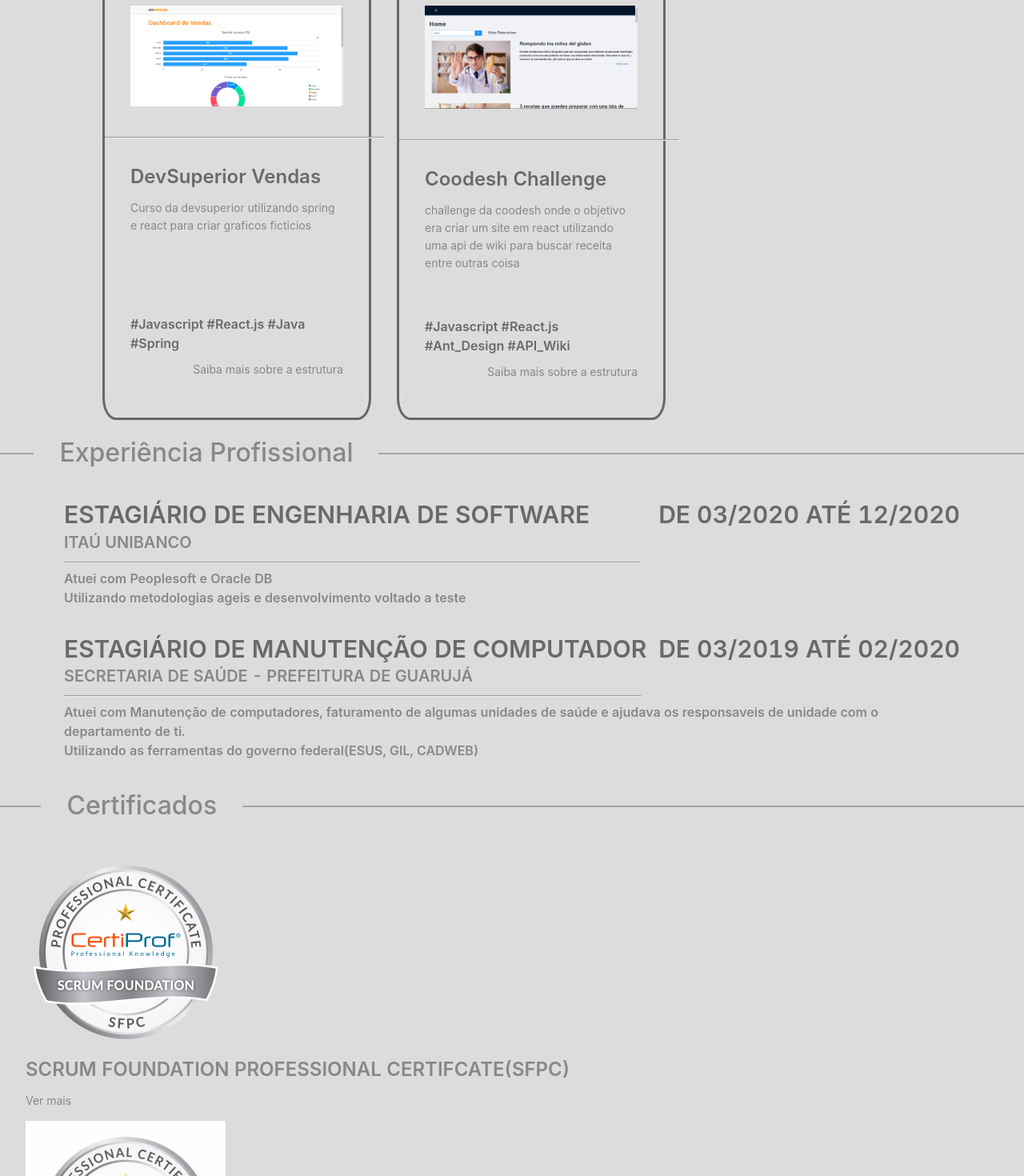
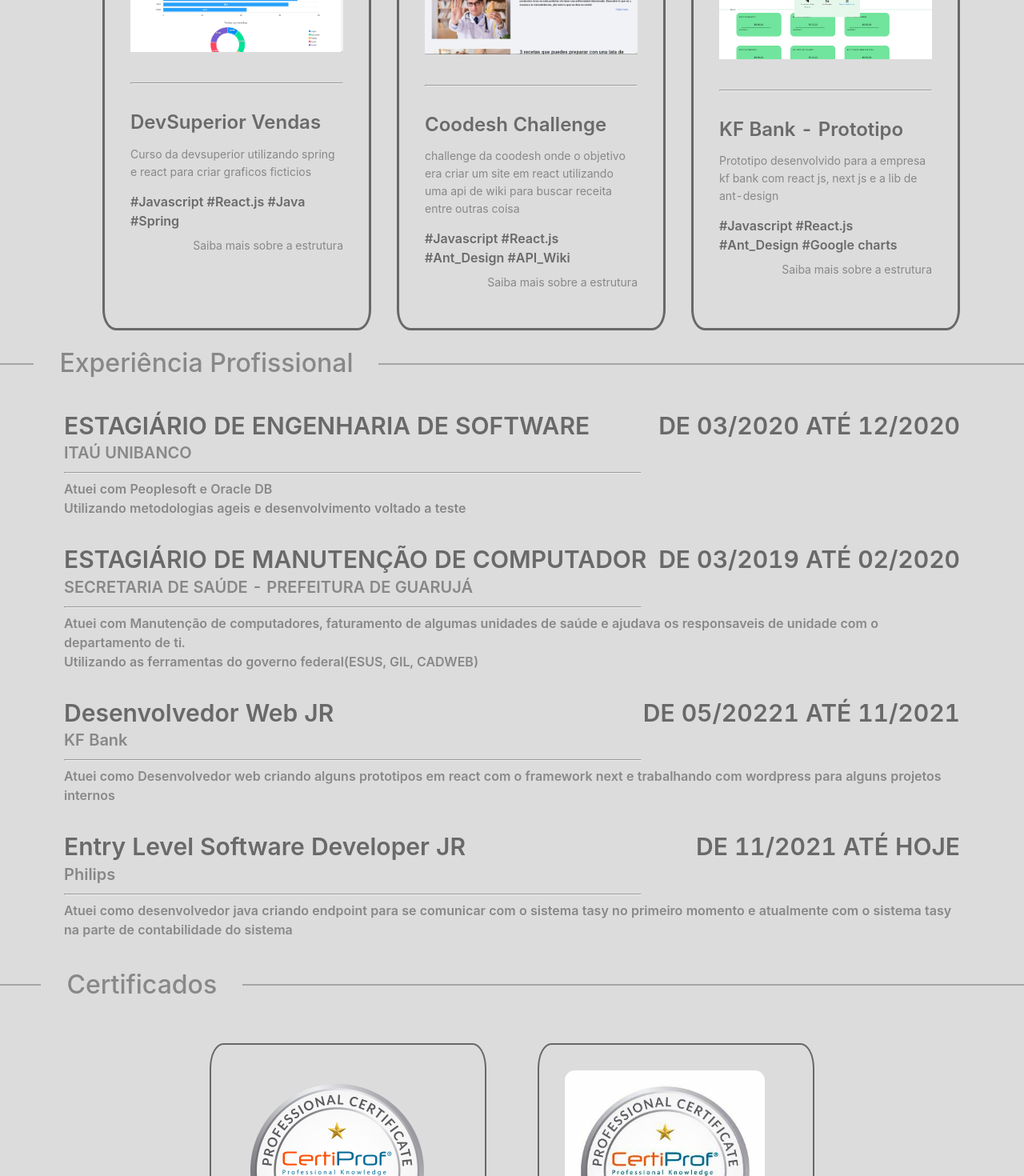
Before and after one commit to vitorsierro/Portfolio, a Next.js app: page / in a window 1280 px wide. Shown: the part 1330-2800 px from the top of the page at 80% size. Built offline with nearby package versions, Linux system fonts and the light colour scheme.

Commit message:
reparar certificado e responsividade

```diff
--- a/src/components/Certificado/Certificados.jsx
+++ b/src/components/Certificado/Certificados.jsx
@@ -17,7 +17,7 @@
 		<>
 			<Divider id="certificados" orientation="left" className={styled.Divider}>Certificados</Divider>
 			<Row className={styled.Container}>
-				<Col class={styled.ContainerCard} style={{height: '520px !important'}}>
+				<Col className={styled.ContainerCard} style={{height: '520px !important'}}>
 					<header>
 						<Image src={scrum} width={250} height={250} quality={100} />
 						<Title level={3}>SCRUM FOUNDATION PROFESSIONAL CERTIFCATE(SFPC)</Title>
@@ -28,7 +28,7 @@
 						</a></Link>
 					</main>
 				</Col>
-				<Col class={styled.ContainerCard} style={{height: '520px !important'}}>
+				<Col className={styled.ContainerCard} style={{height: '520px !important'}}>
 					<header>
 						<Image src={devops} width={250} height={250} quality={100} />
 						<Title level={3}>DevOps Essentials Professional Certificate(DEPC)</Title>
@@ -42,7 +42,7 @@
 			</Row>
 			<Divider id="cursos" orientation="left" className={styled.Divider}>Cursos</Divider>
 			<Row className={styled.Container}>
-				<Col class={styled.ContainerCard}>
+				<Col className={styled.ContainerCard}>
 					<header>
 						<Image src={alura} width={250} height={250} quality={100} />
 						<Title level={3}>Formação Alura - React</Title>
@@ -54,7 +54,7 @@
 						</a></Link>
 					</main>
 				</Col>
-				<Col class={styled.ContainerCard}>
+				<Col className={styled.ContainerCard}>
 					<header>
 						<Image src={origamid} width={250} height={250} quality={100} />
 						<Title level={3}>CSS FLEXBOX, BOOTSTRAP 4, Adobe XD, JAVASCRIPT e JQUERy</Title>
@@ -66,7 +66,7 @@
 						</a></Link>
 					</main>
 				</Col>
-				<Col class={styled.ContainerCard}>
+				<Col className={styled.ContainerCard}>
 					<header>
 						<Image src={hcode} width={250} height={250} quality={100} />
 						<Title level={3}>PHP 7</Title>
--- a/src/components/Experiencia/Experiencia.jsx
+++ b/src/components/Experiencia/Experiencia.jsx
@@ -27,6 +27,24 @@
         <Title level={5}>Atuei com Manutenção de computadores, faturamento de algumas unidades de saúde e ajudava os responsaveis de unidade com o departamento de ti.<br/>
         Utilizando as ferramentas do governo federal(ESUS, GIL, CADWEB)</Title>
       </div>
+      <div className={styled.Experiencia}>
+        <div>
+          <Title level={2}>Desenvolvedor Web JR</Title>
+          <Title level={2}>DE 05/20221 ATÉ 11/2021</Title>
+        </div>
+        <Title level={4} className={styled.ExperienciaH4}>KF Bank</Title>
+        <hr />
+        <Title level={5}>Atuei como Desenvolvedor web criando alguns prototipos em react com o framework next e trabalhando com wordpress para alguns projetos internos</Title>
+      </div>
+      <div className={styled.Experiencia}>
+        <div>
+          <Title level={2}>Entry Level Software Developer JR</Title>
+          <Title level={2}>DE 11/2021 ATÉ HOJE</Title>
+        </div>
+        <Title level={4} className={styled.ExperienciaH4}>Philips</Title>
+        <hr />
+        <Title level={5}>Atuei como desenvolvedor java criando endpoint para se comunicar com o sistema tasy no primeiro momento e atualmente com o sistema tasy na parte de contabilidade do sistema </Title>
+      </div>
     </div>
   )
 };
--- a/src/components/Projetos/Projetos.jsx
+++ b/src/components/Projetos/Projetos.jsx
@@ -12,6 +12,7 @@
 import tractian from '../../public/tractian-page.png'
 import dsvendas from '../../public/dsvendas-page.png'
 import coodesh from '../../public/coodesh-page.png'
+import kfbank from '../../public/kfbank.png'
 
 const { Title } = Typography;
 
@@ -63,7 +64,7 @@
             <div className={styled.Conteudo}>
               <hr />
               <Title level={3}>Moveit</Title>
-              <p className={styled.Conteudo}>col-6</p>
+              <p className={styled.Conteudo}>Site desenvolvido para aprender react e next com a função de desafios de 30 minutos para focar estilo pomodoro</p>
               <Title level={5}>#React.js #Next.js #Javascript </Title>
             </div></a></Link>
           <Link href="https://nlw-moveit-7nov1by65-vitorsierro.vercel.app/" ><a target='_blank'>
@@ -117,6 +118,18 @@
           <Link href="https://github.com/vitorsierro/challenge_Coodesh" ><a target='_blank'>
             <p className={styled.ConteudoLink}>Saiba mais sobre a estrutura</p></a></Link>
         </Col>
+        <Col className={styled.Projetos} span={7}>
+          <Link href="https://kf-bank-prot.vercel.app/Users" >
+            <a target='_blank'>
+              <Image src={kfbank} placeholder="blur" />
+              <div className={styled.Conteudo}>
+                <hr />
+                <Title level={3}>KF Bank - Prototipo </Title>
+                <p className={styled.Conteudo}>Prototipo desenvolvido para a empresa kf bank com react js, next js e a lib de ant-design</p>
+                <Title level={5}>#Javascript #React.js #Ant_Design #Google charts</Title></div></a></Link>
+          <Link href="https://github.com/vitorsierro/kf_bank_prot" ><a target='_blank'>
+            <p className={styled.ConteudoLink}>Saiba mais sobre a estrutura</p></a></Link>
+        </Col>
 
       </Row>
     </>
--- a/src/styles/Certificados.module.css
+++ b/src/styles/Certificados.module.css
@@ -1,5 +1,6 @@
 .Container{
-  margin: 2rem 2rem;
+  margin: 1% 18%;
+  flex-flow: row !important;
 }
 .Divider{
   border-top-color: #707070 !important;
@@ -42,3 +43,9 @@
 .ContainerCard:hover{
   transform: translateX(1px) rotate(3deg) translateY(2px);
 }
+@media only screen and (max-width: 850px) {
+  .Container{
+    flex-flow: row wrap !important;
+  }
+
+}
--- a/src/styles/Projetos.module.css
+++ b/src/styles/Projetos.module.css
@@ -18,8 +18,6 @@
 }
 .Conteudo hr{
   position: relative;
-  width: 21.75rem;
-  right: 32px;
   margin-top: 2rem;
   background-color: #686868 !important;
 
@@ -29,12 +27,13 @@
   color:#6a6a6a !important;
 }
 .Conteudo p{
-  height: 130px;
+  height: 10%;
   color:#787878
 }
 .Conteudo h5{
   color:#6a6a6a !important;
-  height: 50px;}
+  height: 8%;
+}
 
 .ConteudoLink{
   float: right;
@@ -43,3 +42,18 @@
   color: #4169E1;
   border-bottom: 1px solid #191970 !important;
 }
+@media only screen and (max-width: 1200px) {
+  .Projetos{
+    flex: 0 0 40% !important;
+    max-width: 50% !important;
+  }
+
+}
+
+@media only screen and (max-width: 600px) {
+  .Projetos{
+    flex: 0 0 80% !important;
+    max-width: 100% !important;
+  }
+
+}
--- a/src/styles/Sobre.module.css
+++ b/src/styles/Sobre.module.css
@@ -8,7 +8,7 @@
 }
 .Sobre{
   width: 620px;
-  margin-left: 2rem;
+  margin-left: 15%;
 }
 .Sobre h1,.Sobre h2,.Sobre h4{
   margin-top: 0rem !important;
```
Also changed, not shown: package.json (+4 -4 lines), src/public/kfbank.png (added), 1 other file (tests, documents, lock files or other folders).
